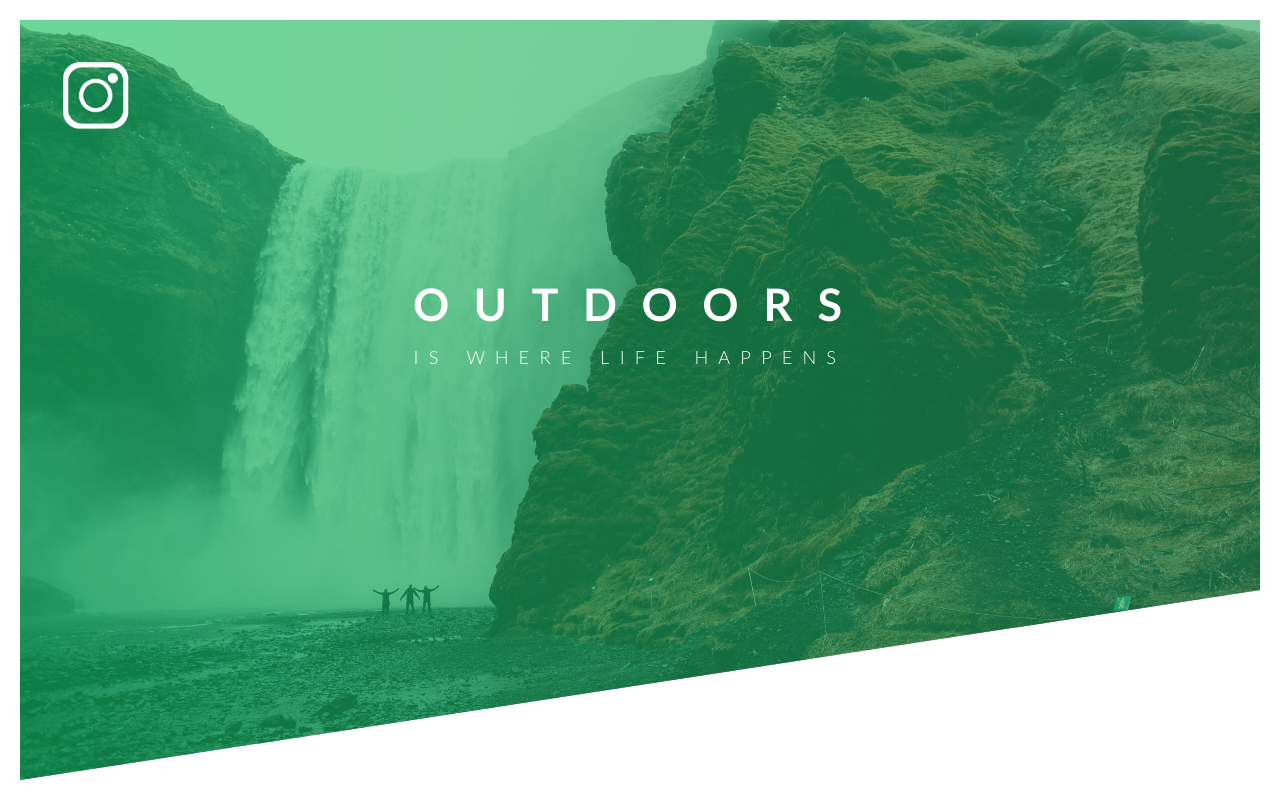
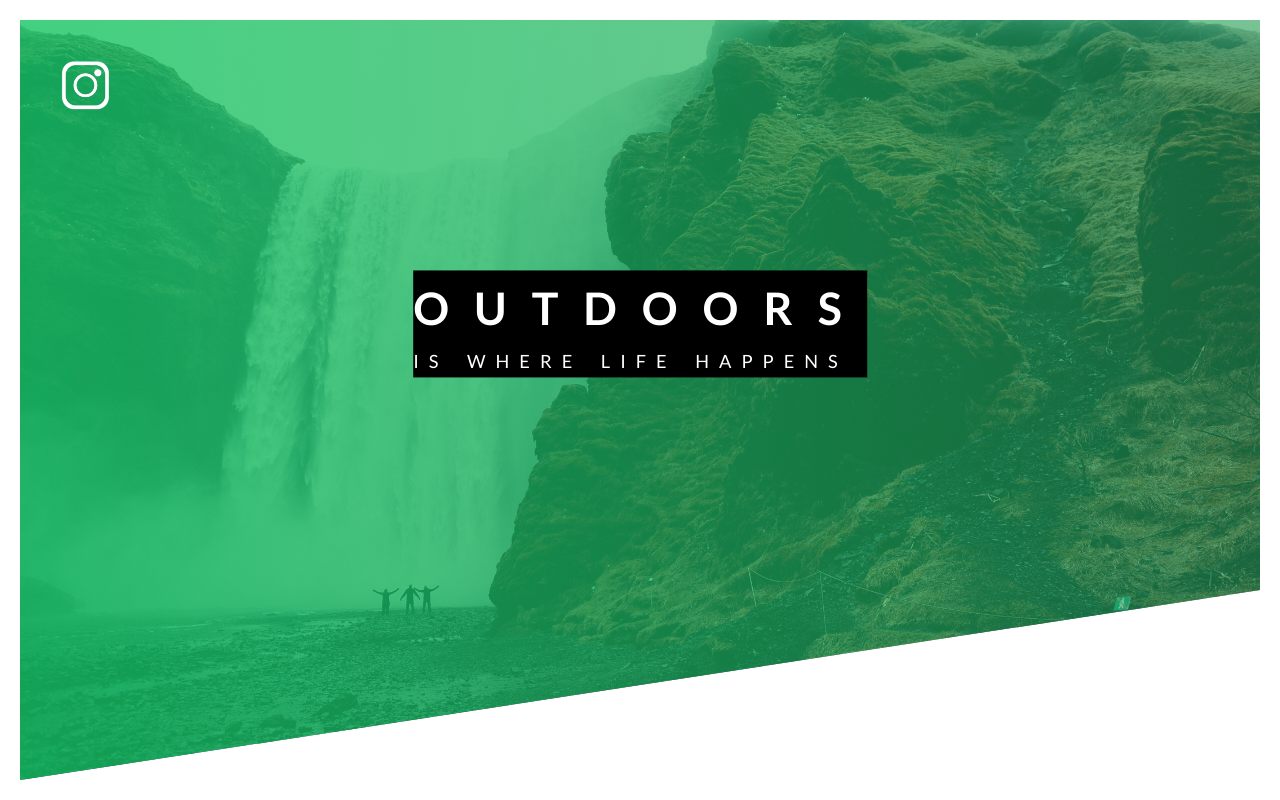
Before and after one commit to frizz2348/moderncss, a plain HTML site: page index/index.html in a window 1280 px wide. Drawn offline with Linux system fonts and the light colour scheme.

Commit message:
reordered the '.text-box'class

```diff
--- a/index/index.html
+++ b/index/index.html
@@ -14,10 +14,13 @@
         <div class="logo">
             <img src="./images/favicon.png" alt="Natours Logo">
         </div>
-        <div class="header-box">
-            <h1><span class="hmain">Outdoors </span>
-                <span class="hsec">is where life happens</span>
-            </h1>
+        <div class="text-box">
+            <div class="header-box">
+                <h1>
+                    <span class="hmain">Outdoors </span>
+                    <span class="hsec">is where life happens</span>
+                </h1>
+            </div>
         </div>
     </header>
 
--- a/index/style.scss
+++ b/index/style.scss
@@ -23,22 +23,28 @@ body {
 
 .header {
     height: 95vh;
-    width: 100%;
-    background: linear-gradient(to right, rgba(23, 201, 103, 0.61), rgba(37, 163, 94, 0.61)), url('./images/headerBG.jpg') bottom ;
+    //width: 100%;
+    background: linear-gradient(to right, rgba(23, 201, 103, 0.801), rgba(37, 163, 94, 0.61)), url('./images/headerBG.jpg') bottom ;
     background-size: cover;
     clip-path: polygon(0% 0%,100% 0%, 100% 75%, 0% 100%);
+    position: relative;
     .logo img{
-        width: 70px;
-        position: relative;
+        height: 50px;
+        position: absolute;
         top: 40px;
         left: 40px;
         filter: invert(1);
     }
-    &-box {
+
+    .text-box  {
+        background-color: black;
         position: absolute;
         top: 40%;
         left: 50%;
         transform: translate(-50%, -50%);
+    }
+
+    &-box {
         h1 {
             text-transform: uppercase;
             color: white;
@@ -51,7 +57,7 @@ body {
                 font-size: .57em;
                 word-spacing: 5px;
                 letter-spacing: 10px;
-                font-weight: 300;
+                font-weight: 400;
             }
         }
         span {
@@ -59,4 +65,5 @@ body {
         }
 
     }
+
 }
```
Also changed, not shown: index/style.css, 1 other file.
